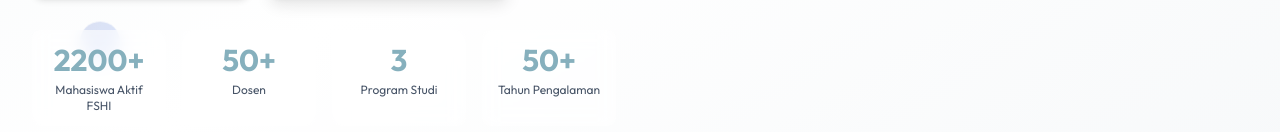
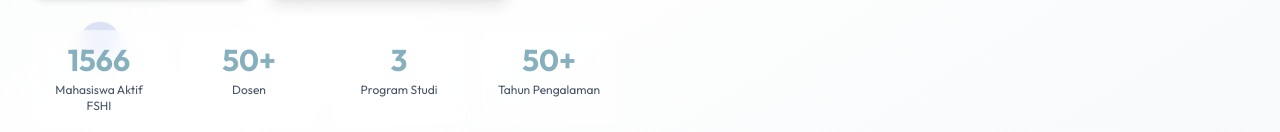
Before and after one commit to Khaeruddinasdar12/websyariah, a Next.js app: page / in a window 1280 px wide. Shown: the part 635-767 px from the top of the page. Built offline with nearby package versions, Linux system fonts and the light colour scheme; no server answers; the database is empty.

Commit message:
update : jumlah mahasiswa

```diff
--- a/src/app/(public)/page.tsx
+++ b/src/app/(public)/page.tsx
@@ -174,7 +174,7 @@ export default function HomePage() {
               {/* Stats Preview */}
               <div className="grid grid-cols-2 md:grid-cols-4 gap-4">
                 <div className="text-center p-3 bg-white/60 backdrop-blur-sm rounded-lg">
-                  <div className="text-2xl md:text-3xl font-bold mb-1" style={{color: 'var(--color-primary)'}}>2200+</div>
+                  <div className="text-2xl md:text-3xl font-bold mb-1" style={{color: 'var(--color-primary)'}}>1566</div>
                   <p className="text-gray-600 text-xs">{t('home.activeStudents')}</p>
                 </div>
                 <div className="text-center p-3 bg-white/60 backdrop-blur-sm rounded-lg">
```
